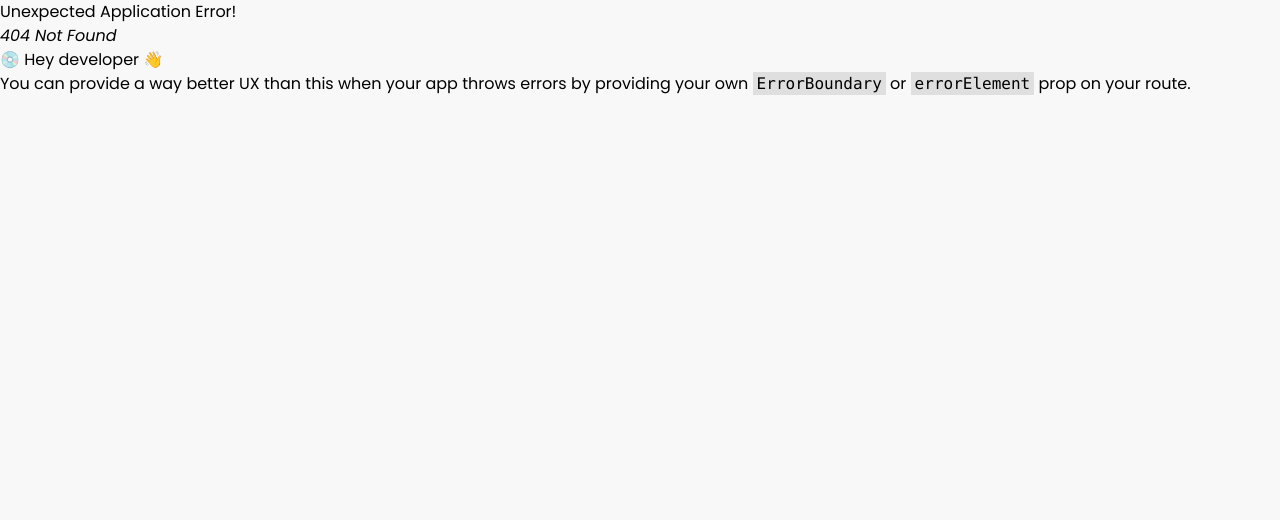
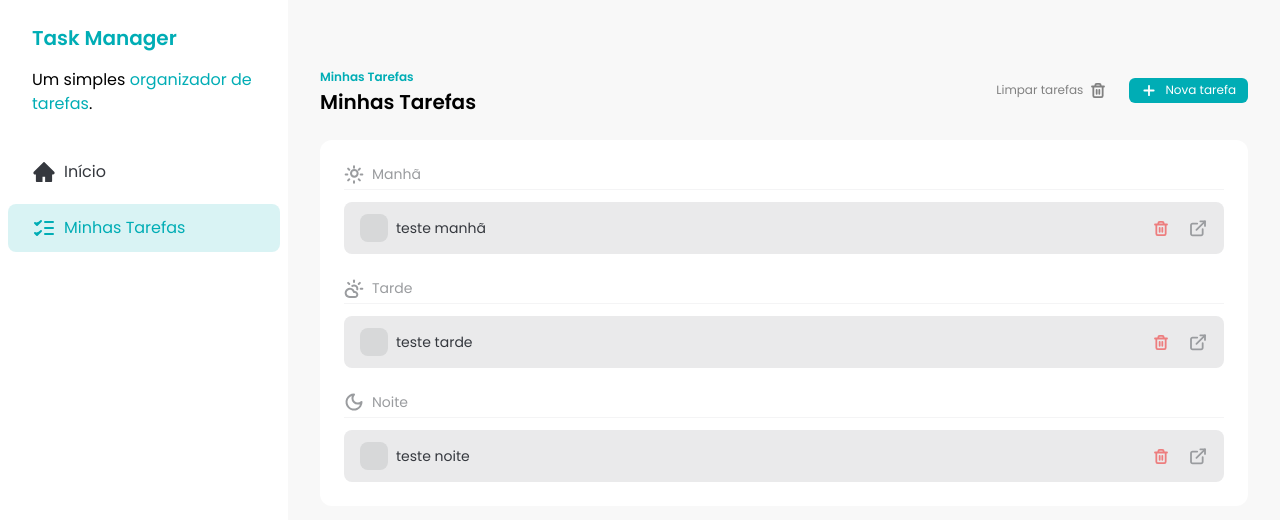
Before and after one commit to Kadockh/task-manager, a React (Vite) app: page /tasks in a window 1280 px wide. Before the commit this address had no page. Shown: the top 520 px of the page. Built offline with nearby package versions, Linux system fonts and the light colour scheme; data requests are answered from the project's data file.

Commit message:
feat: add home and tasks page

```diff
--- a/src/App.jsx
+++ /dev/null
@@ -1,14 +0,0 @@
-
-import Sidebar from "./_components/Sidebar"
-import Tasks from "./_components/Tasks"
-
-function App() {
-  return (
-    <div className="flex h-full w-full">
-      <Sidebar />
-      <Tasks />
-    </div>
-  )
-}
-
-export default App
--- a/src/_components/Sidebar.jsx
+++ b/src/_components/Sidebar.jsx
@@ -1,10 +1,9 @@
-import HomeIcon from "../assets/icons/home.svg?react"
-import TasksIcon from "../assets/icons/tasks.svg?react"
+import { HomeIcon, TasksIcon } from "../assets/icons"
 import SidebarButton from "./SidebarButton"
 
 const Sidebar = () => {
   return (
-    <div className="h-screen w-72 bg-white">
+    <div className="h-screen w-72 min-w-72 bg-white">
       <div className="space-y-4 px-8 py-6">
         <h1 className="text-xl font-semibold text-brand-primary">
           Task Manager
@@ -16,11 +15,11 @@ const Sidebar = () => {
       </div>
 
       <div className="flex flex-col gap-2 p-2">
-        <SidebarButton color="unselected">
+        <SidebarButton href="/" color="unselected">
           <HomeIcon />
           Início
         </SidebarButton>
-        <SidebarButton color="selected">
+        <SidebarButton href="/tasks" color="selected">
           <TasksIcon />
           Minhas Tarefas
         </SidebarButton>
--- a/src/_components/SidebarButton.jsx
+++ b/src/_components/SidebarButton.jsx
@@ -1,7 +1,7 @@
 import PropTypes from "prop-types"
 import { tv } from "tailwind-variants"
 
-const SidebarButton = ({ children, color }) => {
+const SidebarButton = ({ children, color, href }) => {
   const sidebarButton = tv({
     base: "flex items-center gap-2 rounded-lg px-6 py-3",
     variants: {
@@ -13,7 +13,7 @@ const SidebarButton = ({ children, color }) => {
   })
 
   return (
-    <a href="#" className={sidebarButton({ color })}>
+    <a href={href} className={sidebarButton({ color })}>
       {children}
     </a>
   )
--- /dev/null
+++ b/src/pages/Home.jsx
@@ -0,0 +1,11 @@
+import Sidebar from "../_components/Sidebar"
+
+const HomePage = () => {
+  return (
+    <div className="flex h-full w-full">
+      <Sidebar />
+    </div>
+  )
+}
+
+export default HomePage
--- /dev/null
+++ b/src/pages/Tasks.jsx
@@ -0,0 +1,13 @@
+import Sidebar from "../_components/Sidebar"
+import Tasks from "../_components/Tasks"
+
+function TasksPage() {
+  return (
+    <div className="flex h-full w-full">
+      <Sidebar />
+      <Tasks />
+    </div>
+  )
+}
+
+export default TasksPage
```
Also changed, not shown: src/main.jsx (+7 -2 lines).
